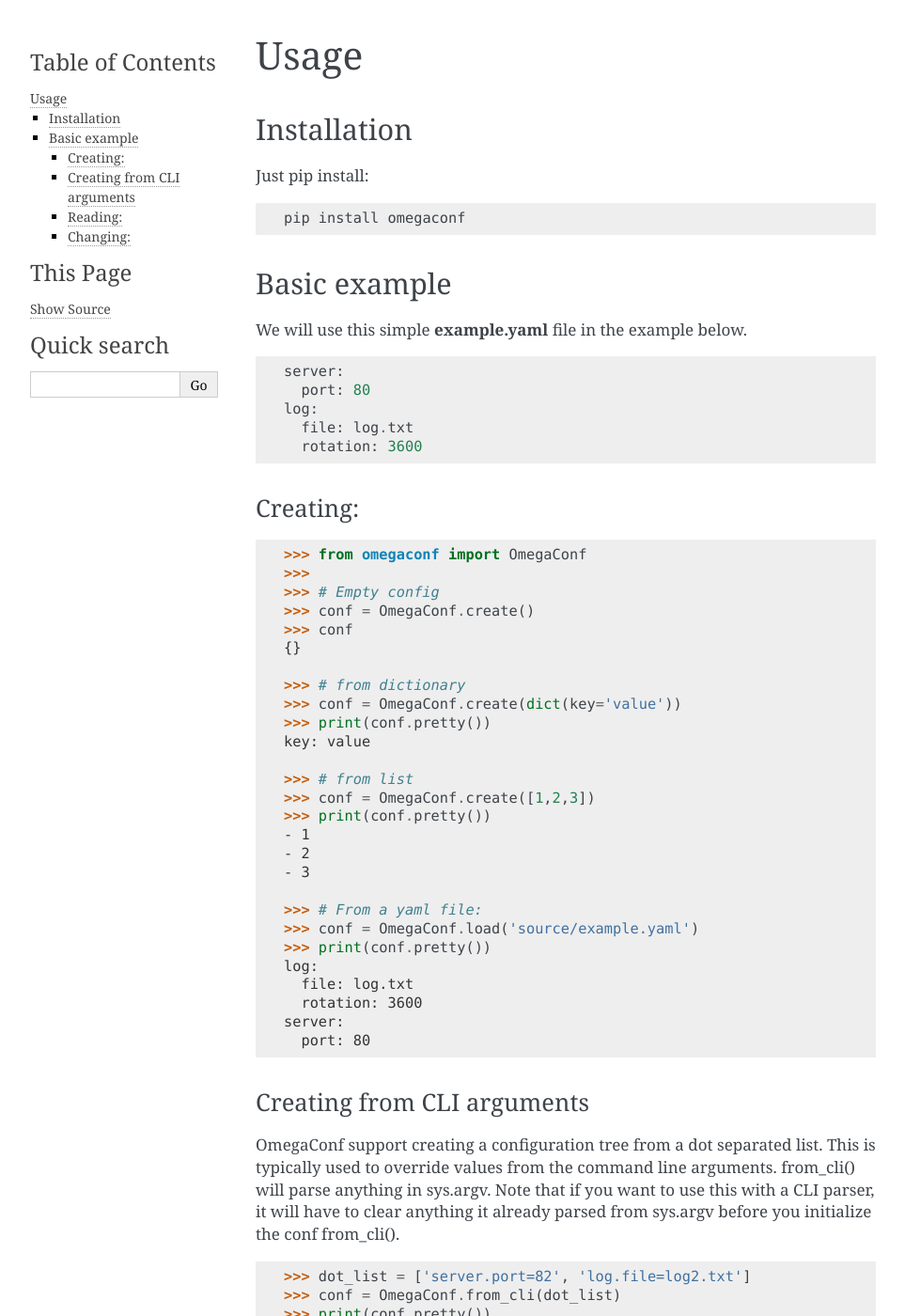
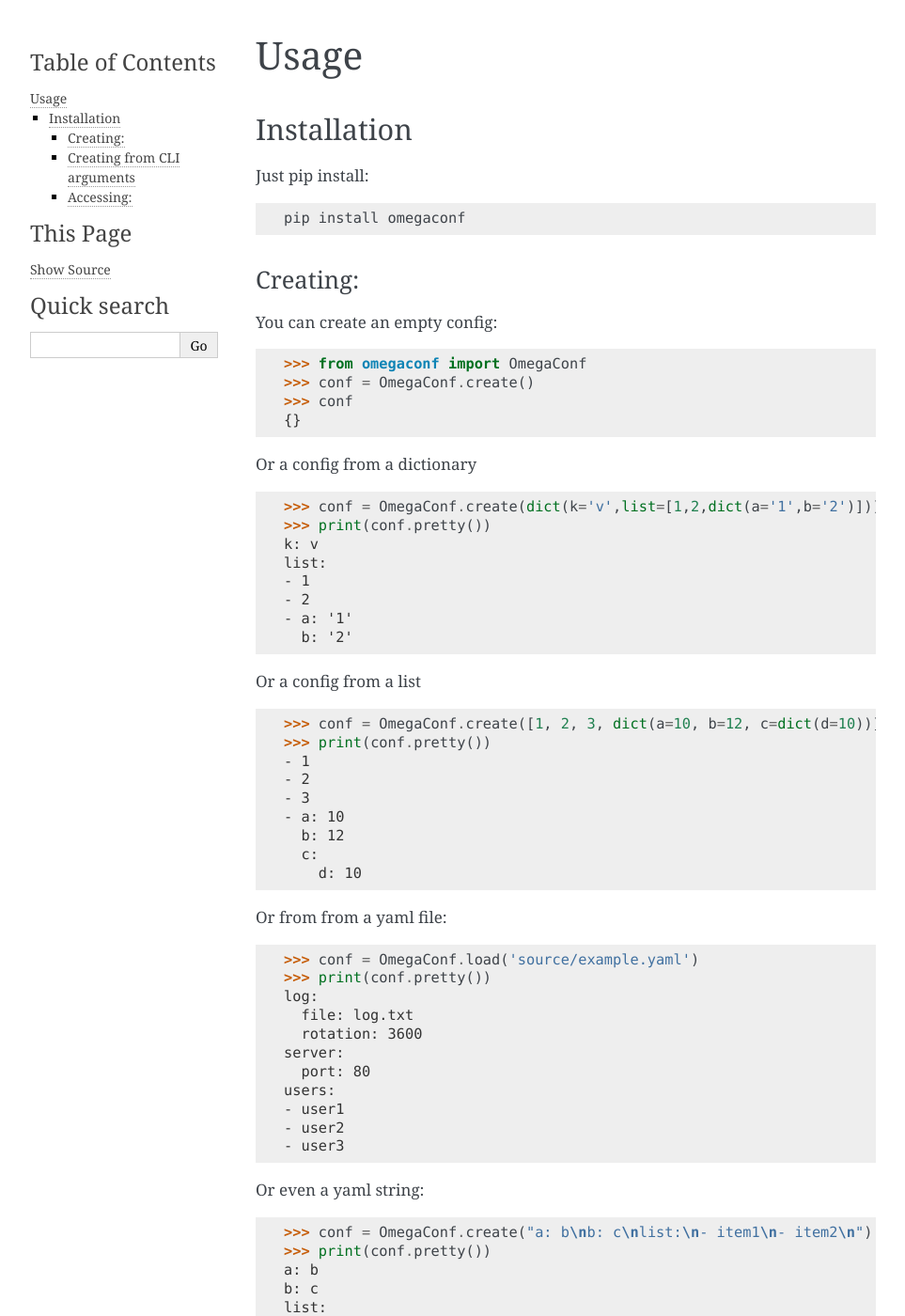
Before and after one commit to omry/omegaconf, a Sphinx documentation site: the page built from docs/source/usage.rst, in a window 1280 px wide and 1400 px high. Shown: the whole window at 94% size, without its empty margins (148-1111 px from the left). Built offline with Sphinx 7.4.7, drawn with Linux system fonts in a browser that asks for light colours; some of the changed text lies outside the part shown.

Commit message:
update docs wip

```diff
--- a/docs/source/example.yaml
+++ b/docs/source/example.yaml
@@ -3,3 +3,7 @@
 log:
   file: log.txt
   rotation: 3600
+users:
+  - user1
+  - user2
+  - user3
--- a/docs/source/usage.rst
+++ b/docs/source/usage.rst
@@ -1,11 +1,6 @@
 .. testsetup:: *
 
     from omegaconf import OmegaConf
-
-.. testsetup:: loaded
-
-    from omegaconf import OmegaConf
-    conf = OmegaConf.load('source/example.yaml')
 
 Usage
 =====
@@ -17,37 +12,50 @@
     pip install omegaconf
 
 
-Basic example
-^^^^^^^^^^^^^
-We will use this simple **example.yaml** file in the example below.
-
-.. include:: example.yaml
-   :code: yaml
-
 Creating:
 ---------
+You can create an empty config:
+
 .. doctest::
 
     >>> from omegaconf import OmegaConf
-    >>>
-    >>> # Empty config
     >>> conf = OmegaConf.create()
     >>> conf
     {}
 
-    >>> # from dictionary
-    >>> conf = OmegaConf.create(dict(key='value'))
+Or a config from a dictionary
+
+.. doctest::
+
+    >>> conf = OmegaConf.create(dict(k='v',list=[1,2,dict(a='1',b='2')]))
     >>> print(conf.pretty())
-    key: value
+    k: v
+    list:
+    - 1
+    - 2
+    - a: '1'
+      b: '2'
     <BLANKLINE>
-    >>> # from list
-    >>> conf = OmegaConf.create([1,2,3])
+
+Or a config from a list
+
+.. doctest::
+
+    >>> conf = OmegaConf.create([1, 2, 3, dict(a=10, b=12, c=dict(d=10))])
     >>> print(conf.pretty())
     - 1
     - 2
     - 3
+    - a: 10
+      b: 12
+      c:
+        d: 10
     <BLANKLINE>
-    >>> # From a yaml file:
+
+Or from from a yaml file:
+
+.. doctest::
+
     >>> conf = OmegaConf.load('source/example.yaml')
     >>> print(conf.pretty())
     log:
@@ -55,8 +63,24 @@
       rotation: 3600
     server:
       port: 80
+    users:
+    - user1
+    - user2
+    - user3
     <BLANKLINE>
 
+Or even a yaml string:
+
+.. doctest::
+
+    >>> conf = OmegaConf.create("a: b\nb: c\nlist:\n- item1\n- item2\n")
+    >>> print(conf.pretty())
+    a: b
+    b: c
+    list:
+    - item1
+    - item2
+    <BLANKLINE>
 
 Creating from CLI arguments
 ---------------------------
@@ -78,33 +102,22 @@
     <BLANKLINE>
 
 
-Reading:
+Accessing:
 ---------------
 
-.. doctest:: loaded
+For dictionary nodes, you can use object style or map style access.
+For lists you can use subscript:
+.. doctest::
 
-    >>> # Object style access
+    >>> conf = OmegaConf.load('source/example.yaml')
     >>> conf.server.port
     80
-
-    >>> # Map style access
-    >>> conf['log']
-    {'file': 'log.txt', 'rotation': 3600}
-
-    >>> # with default value
+    >>> conf['log'].rotation
+    3600
     >>> conf.missing_key or 'a default value'
     'a default value'
-
-    >>> # another style for default value
     >>> conf.get('missing_key', 'a default value')
     'a default value'
-
-
-Changing:
---------------------
-
-.. doctest:: loaded
-
     >>> # Changing existing keys
     >>> conf.server.port = 81
     >>> # Adding new keys
```
Also changed, not shown: other parts of docs/source/usage.rst (+2 -2 lines).
